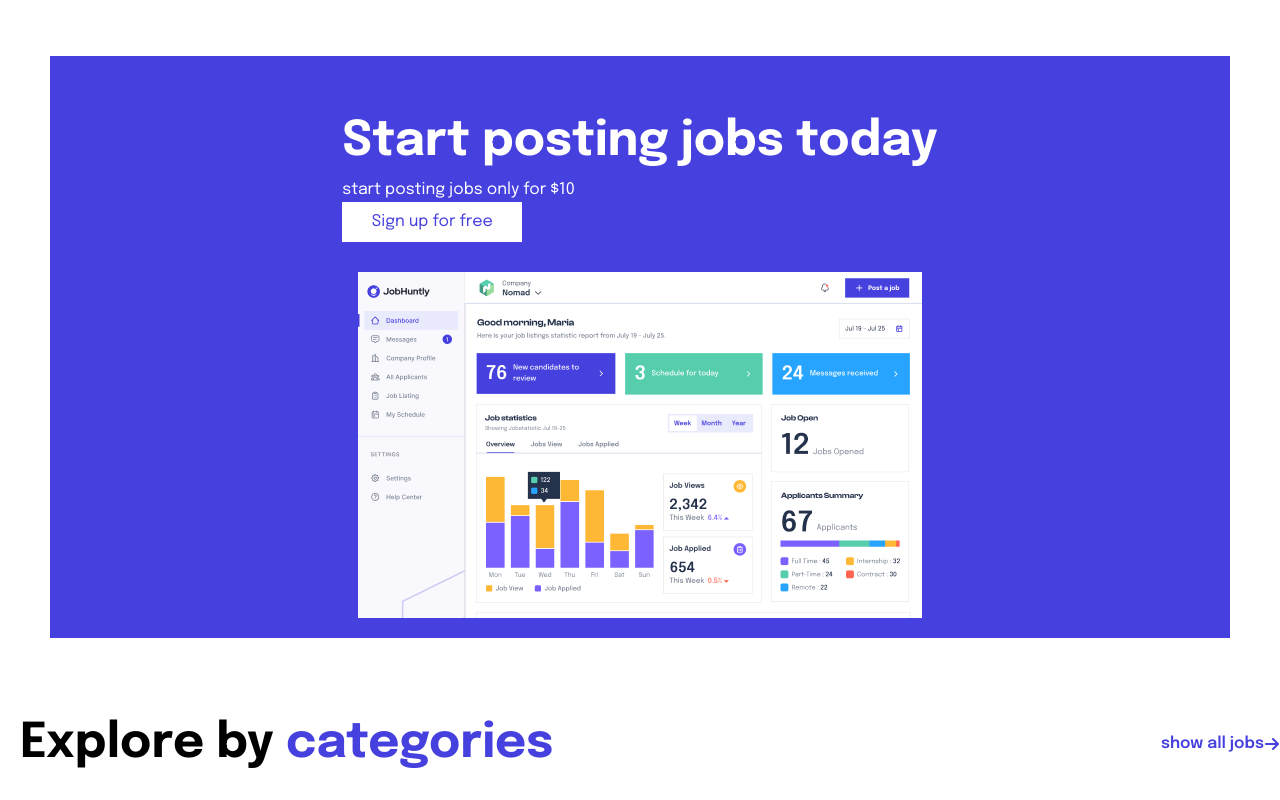
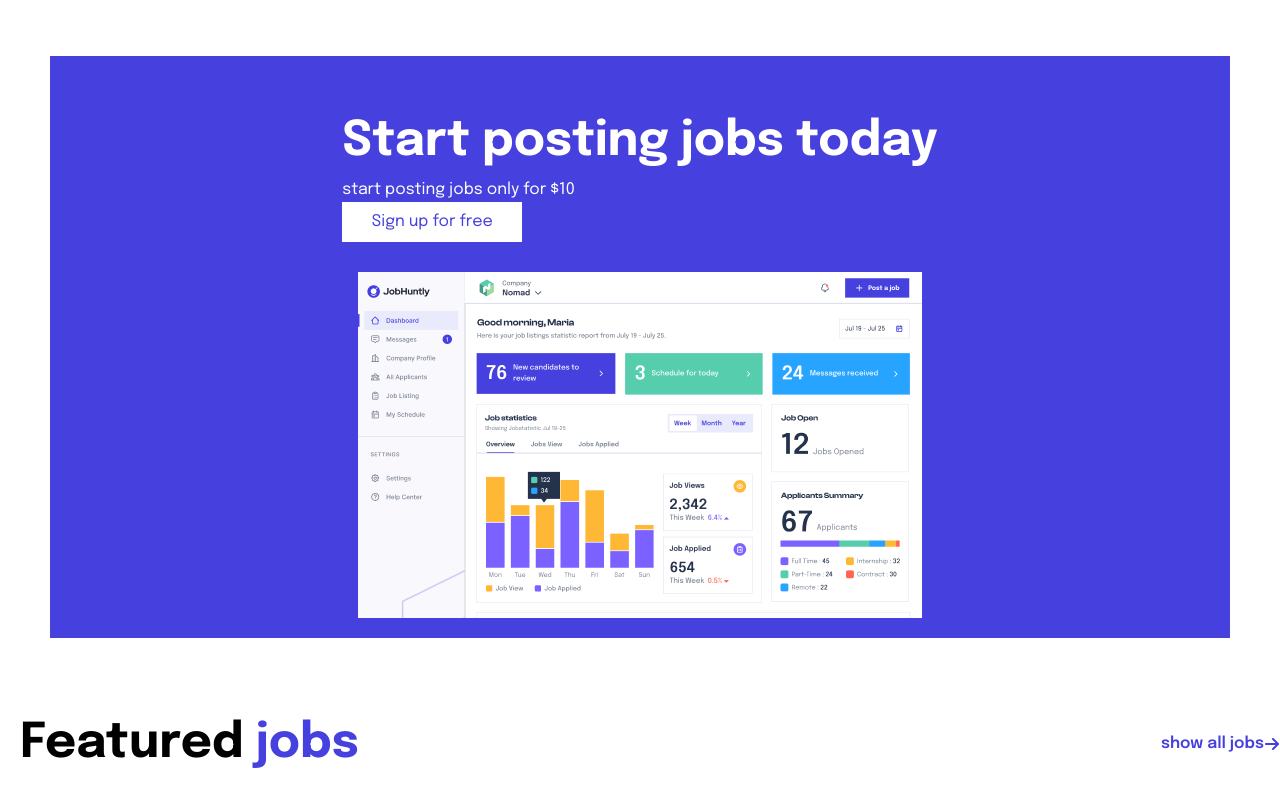
Before and after one commit to GAMSH655/Job-Huntly, a React (Vite) app: page / in a window 1280 px wide. Shown: the part 1581-2381 px from the top of the page. Built offline with nearby package versions, Linux system fonts and the light colour scheme; a web font is replaced by a local one.

Commit message:
dasboard

```diff
--- a/src/Components/Explore.jsx
+++ b/src/Components/Explore.jsx
@@ -7,7 +7,7 @@ import Tech  from "../assets/Engineering.png"
 import Tag  from "../assets/Tag.png"
 import Bag  from "../assets/Bag.png"
 import Human   from "../assets/Human.png"
-import DashBoard from "../assets/DashBoard.png"
+import DashBoard from "../../src/assets/DashBoard.png"
 const Explore = () => {
   const CateGoryData= [
     { catImg:Design , catTitle:"Design" ,catText:"235 jobs available"},
--- a/src/Components/Jobs.jsx
+++ b/src/Components/Jobs.jsx
@@ -4,7 +4,7 @@ const Jobs = () => {
     <div>
     <div className="flex justify-between">
        <h3 className="text-[20px] md:text-[3rem] m-[20px] font-bold">
-        Explore by <span className="text-skyBlue">categories</span>
+          Featured <span className="text-skyBlue">jobs</span>
         </h3>
         <p className="text-[#4640DE] font-semibold hidden md:flex justify-center md:items-center">show all jobs <FaArrowRight/></p>
        </div>
```
